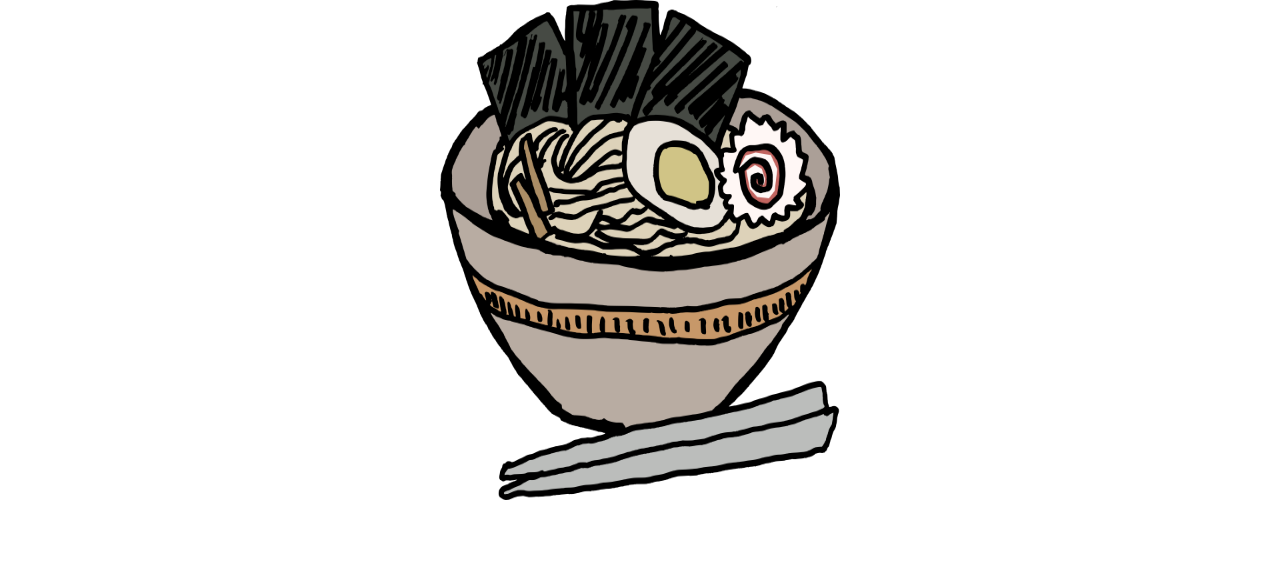
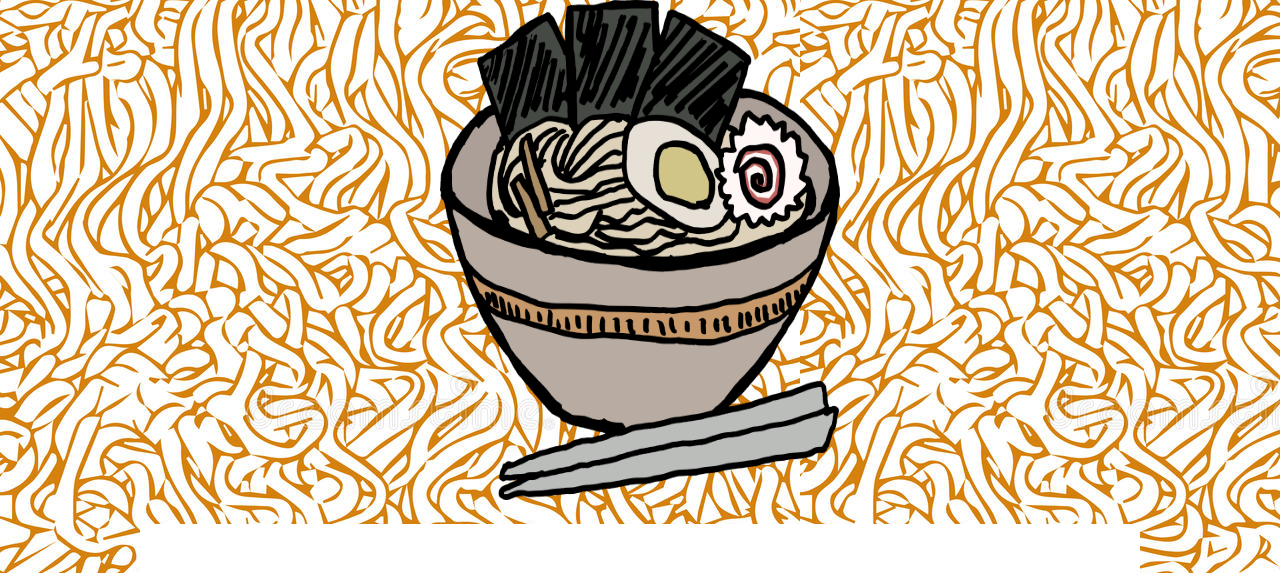
Before and after one commit to juliexxn/Homework-13-Repo, a plain HTML site: page index.html in a window 1280 px wide. Shown: the top 573 px of the page. Drawn offline with nearby package versions, Linux system fonts and the light colour scheme; the site is published under a folder, as on GitHub Pages, so addresses that start at the root find nothing.

Commit message:
Update style.css

```diff
--- a/style.css
+++ b/style.css
@@ -1,5 +1,5 @@
 body {
-    background-image: url("/Images/NoodleTexture.jpg");
+    background-image: url("Images/NoodleTexture.jpg");
     background-color: white;
 }
 
```
